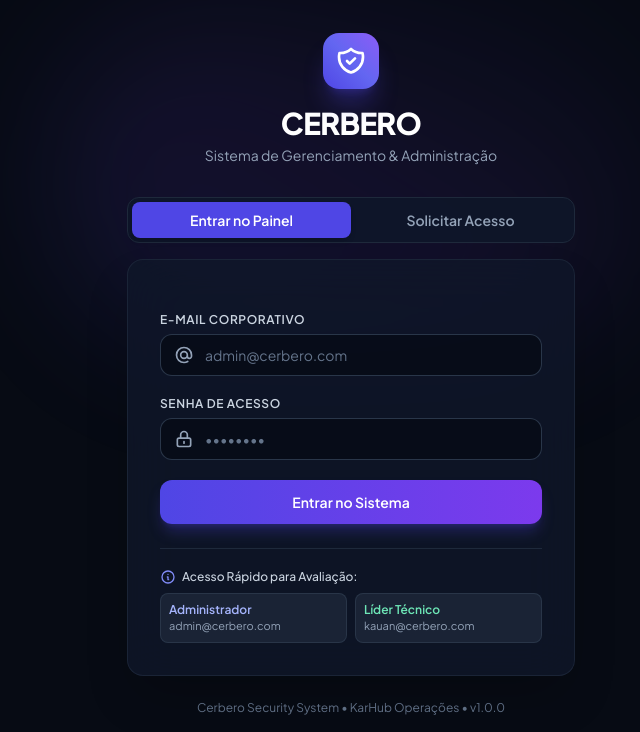
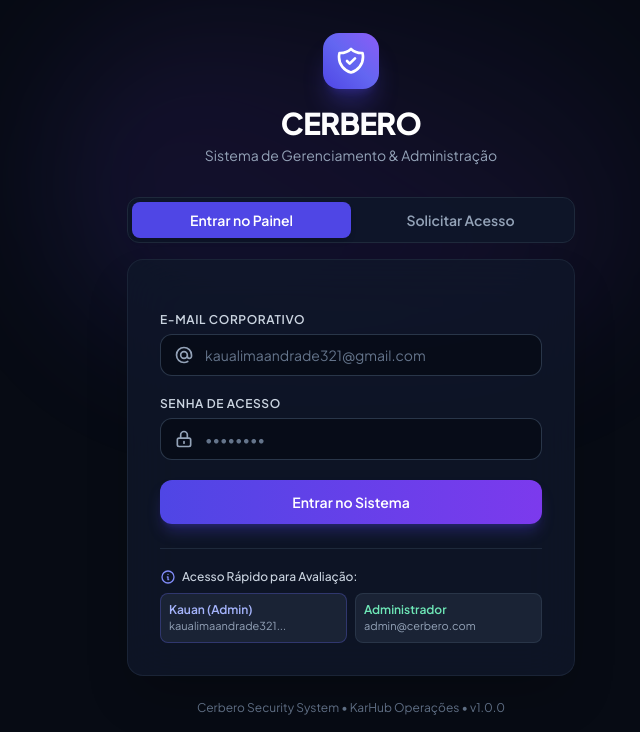
Before and after one commit to Kaualimaandrade/cerbero, a PHP site: page /login.php in a window 1280 px wide. Shown: the part 26-758 px from the top of the page, without its empty margins (289-929 px from the left). Run offline with PHP 8.4, Linux system fonts and the light colour scheme; some libraries are stand-ins or nearby versions.

Commit message:
Add files via upload

```diff
--- a/login.php
+++ b/login.php
@@ -88,7 +88,7 @@ $tab = $_GET['tab'] ?? 'login';
                             <div class="absolute inset-y-0 left-0 pl-3.5 flex items-center pointer-events-none text-slate-400">
                                 <svg class="w-5 h-5" fill="none" stroke="currentColor" viewBox="0 0 24 24"><path stroke-linecap="round" stroke-linejoin="round" stroke-width="2" d="M16 12a4 4 0 10-8 0 4 4 0 008 0zm0 0v1.5a2.5 2.5 0 005 0V12a9 9 0 10-9 9m4.5-1.206a8.959 8.959 0 01-4.5 1.207"/></svg>
                             </div>
-                            <input id="email" name="email" type="email" required placeholder="admin@cerbero.com" class="w-full bg-slate-950/70 border border-slate-700/80 focus:border-indigo-500 focus:ring-1 focus:ring-indigo-500 rounded-xl pl-11 pr-4 py-2.5 text-sm text-white placeholder-slate-500 transition">
+                            <input id="email" name="email" type="email" required placeholder="kaualimaandrade321@gmail.com" class="w-full bg-slate-950/70 border border-slate-700/80 focus:border-indigo-500 focus:ring-1 focus:ring-indigo-500 rounded-xl pl-11 pr-4 py-2.5 text-sm text-white placeholder-slate-500 transition">
                         </div>
                     </div>
 
@@ -116,13 +116,13 @@ $tab = $_GET['tab'] ?? 'login';
                         <span>Acesso Rápido para Avaliação:</span>
                     </p>
                     <div class="grid grid-cols-2 gap-2">
-                        <button type="button" onclick="preencherLogin('admin@cerbero.com', 'admin123')" class="p-2 rounded-lg bg-slate-800/80 hover:bg-slate-700/80 text-left border border-slate-700/60 transition group">
-                            <span class="block font-semibold text-indigo-300 group-hover:text-indigo-200">Administrador</span>
+                        <button type="button" onclick="preencherLogin('kaualimaandrade321@gmail.com', 'parceiro246')" class="p-2 rounded-lg bg-slate-800/80 hover:bg-slate-700/80 text-left border border-indigo-500/30 transition group">
+                            <span class="block font-semibold text-indigo-300 group-hover:text-indigo-200">Kauan (Admin)</span>
+                            <span class="block text-[11px] text-slate-400 truncate">kaualimaandrade321...</span>
+                        </button>
+                        <button type="button" onclick="preencherLogin('admin@cerbero.com', 'parceiro246')" class="p-2 rounded-lg bg-slate-800/80 hover:bg-slate-700/80 text-left border border-slate-700/60 transition group">
+                            <span class="block font-semibold text-emerald-300 group-hover:text-emerald-200">Administrador</span>
                             <span class="block text-[11px] text-slate-400">admin@cerbero.com</span>
-                        </button>
-                        <button type="button" onclick="preencherLogin('kauan@cerbero.com', 'admin123')" class="p-2 rounded-lg bg-slate-800/80 hover:bg-slate-700/80 text-left border border-slate-700/60 transition group">
-                            <span class="block font-semibold text-emerald-300 group-hover:text-emerald-200">Líder Técnico</span>
-                            <span class="block text-[11px] text-slate-400">kauan@cerbero.com</span>
                         </button>
                     </div>
                 </div>
```
Also changed, not shown: database.sqlite.
